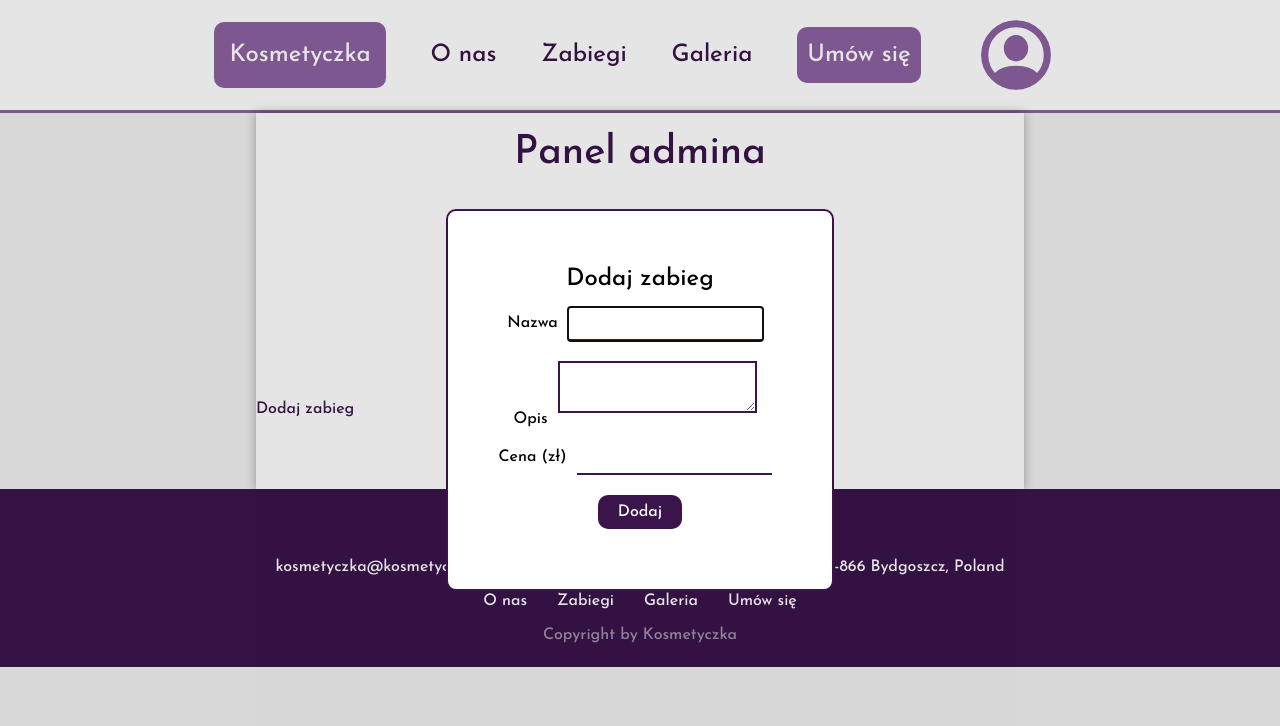
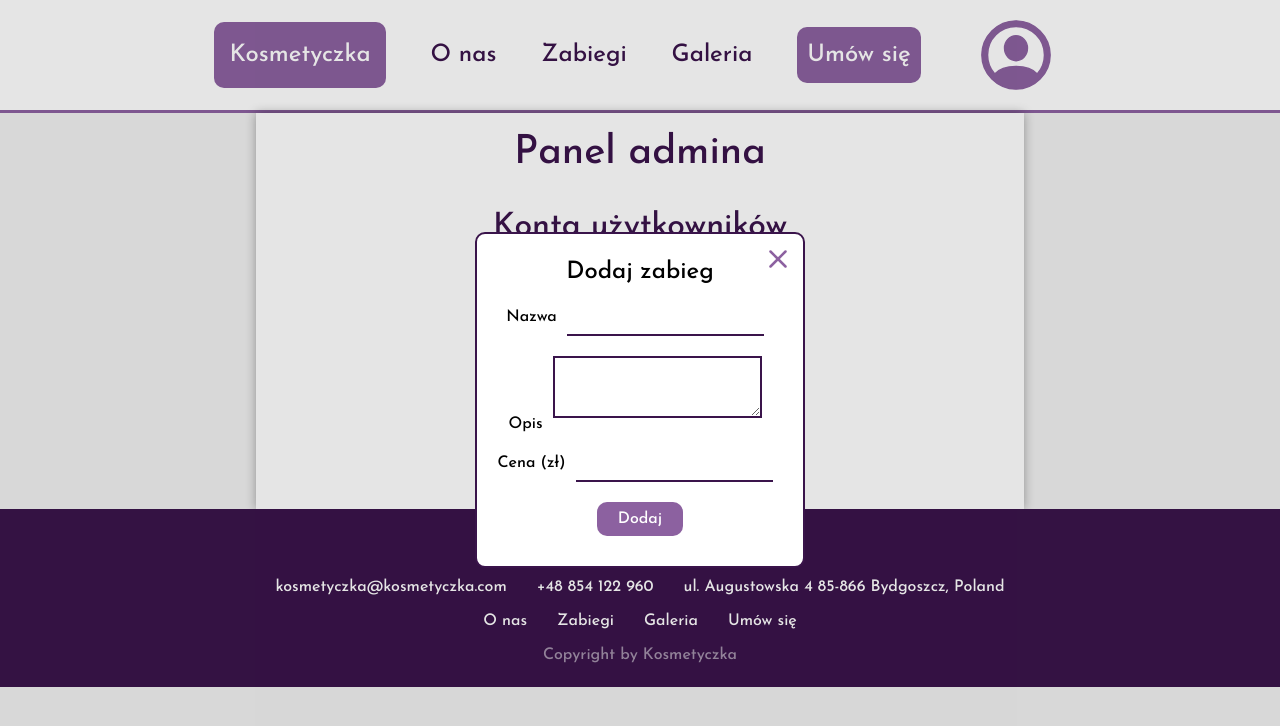
Before and after one commit to 1p22geo/kosmetyczk_kacper_dygon, a Next.js app: page /admin-panel in a window 1280 px wide. Both pictures are taken after a click on the button "Dodaj zabieg". Shown: the top 726 px of the page. Built offline with nearby package versions, Linux system fonts and the light colour scheme.

Commit message:
completed add treatment dialog visuals in admin panel

```diff
--- a/src/app/admin-panel/admin-panel.css
+++ b/src/app/admin-panel/admin-panel.css
@@ -1,6 +1,12 @@
 .admin-panel{
     display:flex;
     flex-direction: column;
+}
+
+.admin-panel > div{
+    display:flex;
+    flex-direction: column;
+    align-items: center;
 }
 
 h1, h2{
@@ -20,20 +26,20 @@ label > *{
 }
 
 input:not([type="submit"]){
-    border-bottom: #3A144B solid 2px;
-    padding:4px;
+    border-bottom: var(--font-color) solid 2px;
 }
 
 textarea{
-    border:#3a144b solid 2px;
+    border:var(--font-color) solid 2px;
 }
 
 input, textarea{
     margin: 10px;
+    padding:5px;
 }
 
 input[type="submit"]{
-    background-color:#3A144B ;
+    background-color:var(--button-color) ;
     border-radius: 10px;
     color:white;
     cursor:pointer;
@@ -43,7 +49,19 @@ input[type="submit"]{
 }
 
 dialog{
-    padding:50px;
+    padding:20px;
     border-radius: 10px;
     border: #3A144B solid 2px;
 }
+
+.close-dialog-button{
+    position:absolute;
+    top:10px;
+    right:10px;
+    left: auto;
+}
+
+.close-dialog-button img{
+    height:30px;
+    width:30px;
+}
--- a/src/app/admin-panel/page.tsx
+++ b/src/app/admin-panel/page.tsx
@@ -4,13 +4,20 @@ import GeneralLayout from "@/app/generalLayout";
 import "./admin-panel.css";
 import { useRef } from "react";
 
+import CloseDialogIcon from './close-dialog-icon.svg'
+import Image from "next/image"
+
 
 export default function AdminPanel() {
 
     const addTreatmentDialog = useRef<HTMLDialogElement>(null);
 
-    function showAddTreatmentDialog() {
-        addTreatmentDialog.current.showModal();
+    function switchAddTreatmentDialogVisibility() {
+        if (!addTreatmentDialog.current.open){
+            addTreatmentDialog.current.showModal();
+        } else {
+            addTreatmentDialog.current.close();
+        }
     }
 
     return (
@@ -28,8 +35,10 @@ export default function AdminPanel() {
                 </div>
                 <div className="admin-treatments-section">
                     <h2>Zabiegi</h2>
-                    <button onClick={showAddTreatmentDialog} >Dodaj zabieg</button>
+                    <button onClick={switchAddTreatmentDialogVisibility} className="text-button">Dodaj zabieg</button>
+
                     <dialog ref={addTreatmentDialog}>
+                        <button className="close-dialog-button" onClick={switchAddTreatmentDialogVisibility}><Image src={CloseDialogIcon} alt="close dialog icon" /></button>
                         <form>
                             <h3>Dodaj zabieg</h3>
                             <label>
@@ -42,7 +51,7 @@ export default function AdminPanel() {
                             </label>
                             <label>
                                 Cena (zł)
-                                <input type="number" step="0.01" inputMode="numeric"/>
+                                <input type="number" step="0.01" inputMode="numeric" min="0.01"/>
                             </label>
                             <input type="submit" value="Dodaj"/>
                         </form>
--- a/src/app/components/navbar/navbar.css
+++ b/src/app/components/navbar/navbar.css
@@ -2,8 +2,6 @@
 .book-now-button, .nav-logo{
     background-color: #8C61A0;
     color:white;
-    padding:10px;
-    border-radius:10px;
 }
 
 .nav-logo{
--- a/src/app/components/navbar/navbar.tsx
+++ b/src/app/components/navbar/navbar.tsx
@@ -5,11 +5,11 @@ import Image from "next/image"
 export default function Navbar() {
     return (
         <nav className="navbar">
-            <a href="/home" className="nav-logo">Kosmetyczka</a>
+            <a href="/home" className="nav-logo text-button">Kosmetyczka</a>
             <a href="/about-us">O nas</a>
             <a href="/treatments">Zabiegi</a>
             <a href="/gallery">Galeria</a>
-            <a href="/book-now" className="book-now-button">Umów się</a>
+            <a href="/book-now" className="book-now-button text-button">Umów się</a>
             <a href="/profile">
                 <Image src={personIcon} alt="person icon"/>
             </a>
--- a/src/app/globals.css
+++ b/src/app/globals.css
@@ -9,6 +9,7 @@
   --background: #f0f0f0;
   --foreground: #fff;
   --font-color: #3A144B;
+  --button-color: #8c61a0;
 }
 
 @media (prefers-color-scheme: dark) {
@@ -34,3 +35,10 @@ h3{font-size:1.5em}
 h4{font-size:1em}
 h5{font-size:0.83em}
 h6{font-size:0.67em}
+
+.text-button{
+  background-color: var(--button-color);
+  color:var(--foreground);
+  border-radius:10px;
+  padding:10px;
+}
```
Also changed, not shown: src/app/admin-panel/close-dialog-icon.svg (added).
